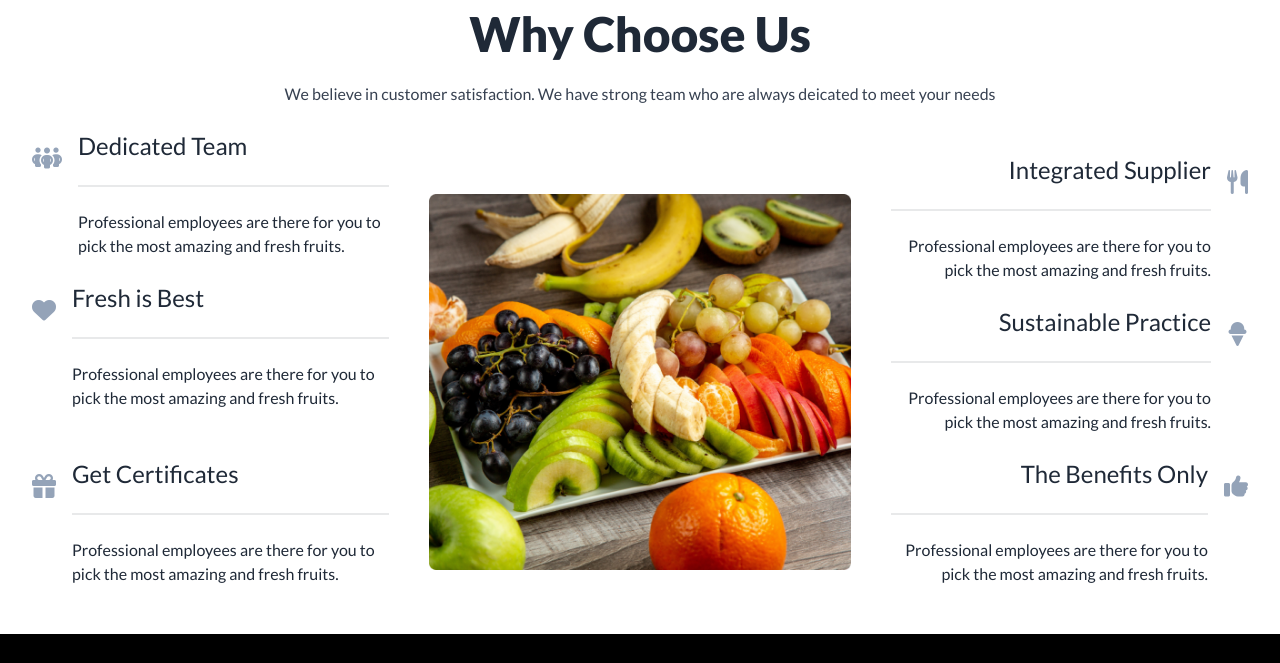
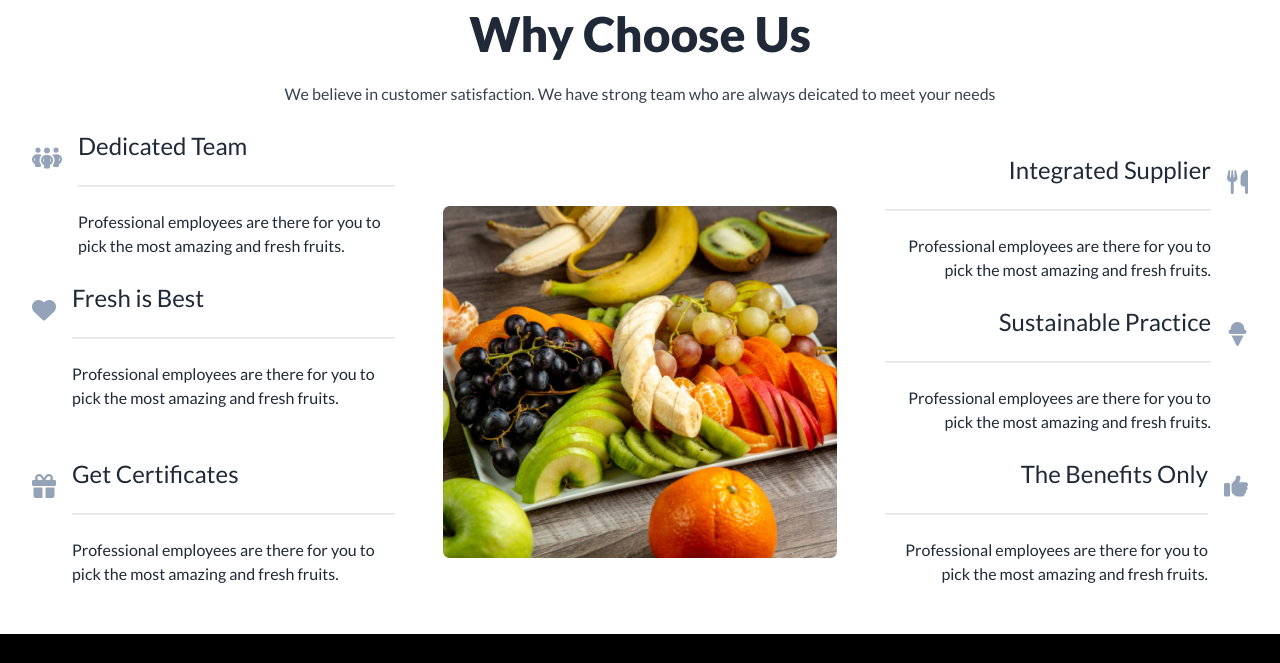
Before and after one commit to emurmudu/Fruit-Burst, a website: page index.html in a window 1280 px wide. Shown: the part 2800-3463 px from the top of the page. Drawn offline with nearby package versions, Linux system fonts and the light colour scheme.

Commit message:
All is done

```diff
--- a/index.html
+++ b/index.html
@@ -460,9 +460,10 @@
             <h1 class="lg:text-5xl text-3xl font-bold lg:font-extrabold text-center lg:mt-36 mt-12 lg:mb-6 mb-4">Why Choose Us</h1>
             <p class="text-center text-gray-700 lg:mb-6 mb-4">We believe in customer satisfaction. We have strong team who are always deicated to meet your needs</p>
             <!-- left content -->
+            <!-- class="lg:flex justify-center items-center" -->
+           <div class="lg:grid lg:grid-cols-3 justify-center items-center flex flex-col">
 
-           <div class="lg:flex justify-center items-center">
-            <div class="flex-1 lg:order-1 sm:order-2">
+            <div class="flex-1 lg:order-1 order-2">
                 <div class="lg:flex lg:justify-start lg:items-start lg:gap-4 flex flex-col lg:flex-row justify-center items-center px-8">
                     <div class="lg:pt-3 text-2xl text-slate-400">
                         <span><i class="fa-solid fa-people-group"></i></span>
@@ -504,12 +505,12 @@
             </div>
 
             <!-- center content(image) -->
-            <div class="px-2 py-2 flex-1 lg:order-2 sm:order-1">
+            <div class="px-4 py-2 flex-1 lg:order-2 order-1">
                 <img src="./images/whychoose1.png" alt="">
             </div>
 
             <!-- right content -->
-            <div class="flex-1 lg:order-3 sm:order-3">
+            <div class="flex-1 lg:order-3 order-3">
                 <div class="lg:flex lg:justify-start lg:items-start lg:gap-4 flex flex-col lg:flex-row justify-center items-center px-8">
 
                     <div>
```
